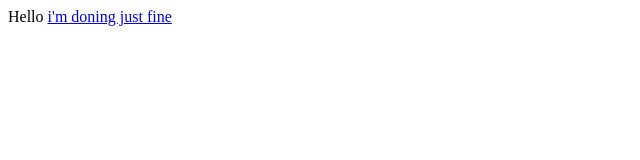
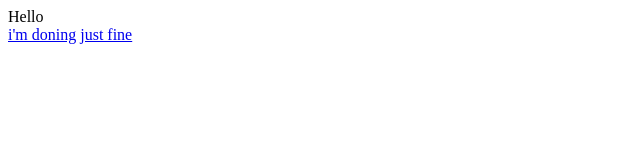
Before and after one commit to Nofal94/Ahmad_sckans, a plain HTML site: page index.html in a window 1280 px wide. Shown: the whole page, without its empty margins (0-640 px from the left). Drawn offline with Linux system fonts and the light colour scheme.

Commit message:
Update index.html

```diff
--- a/index.html
+++ b/index.html
@@ -8,9 +8,9 @@
   </head>
 
   <body>
-    <dive>
+    <div>
     Hello
-    </dive>
+    </div>
     <a href= "How-are-you/">
        i'm doning just fine
        </a>
```
